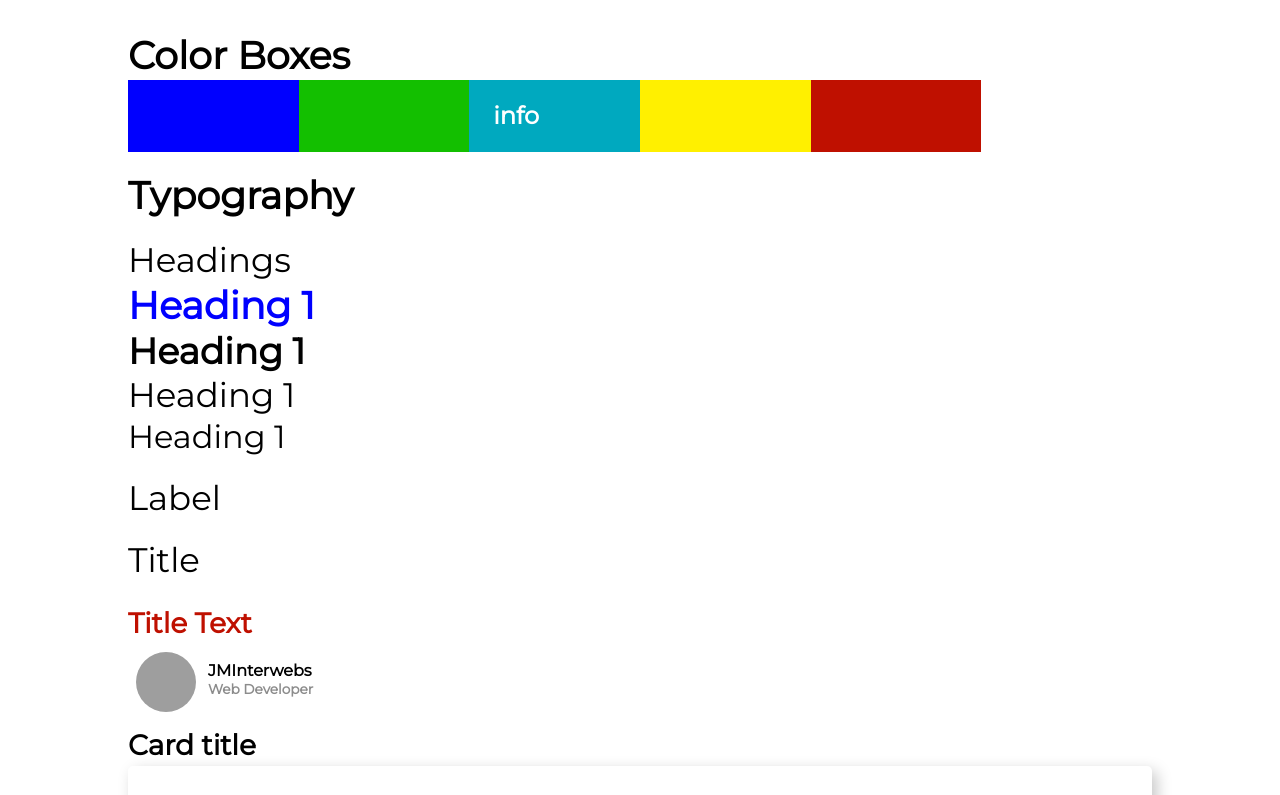
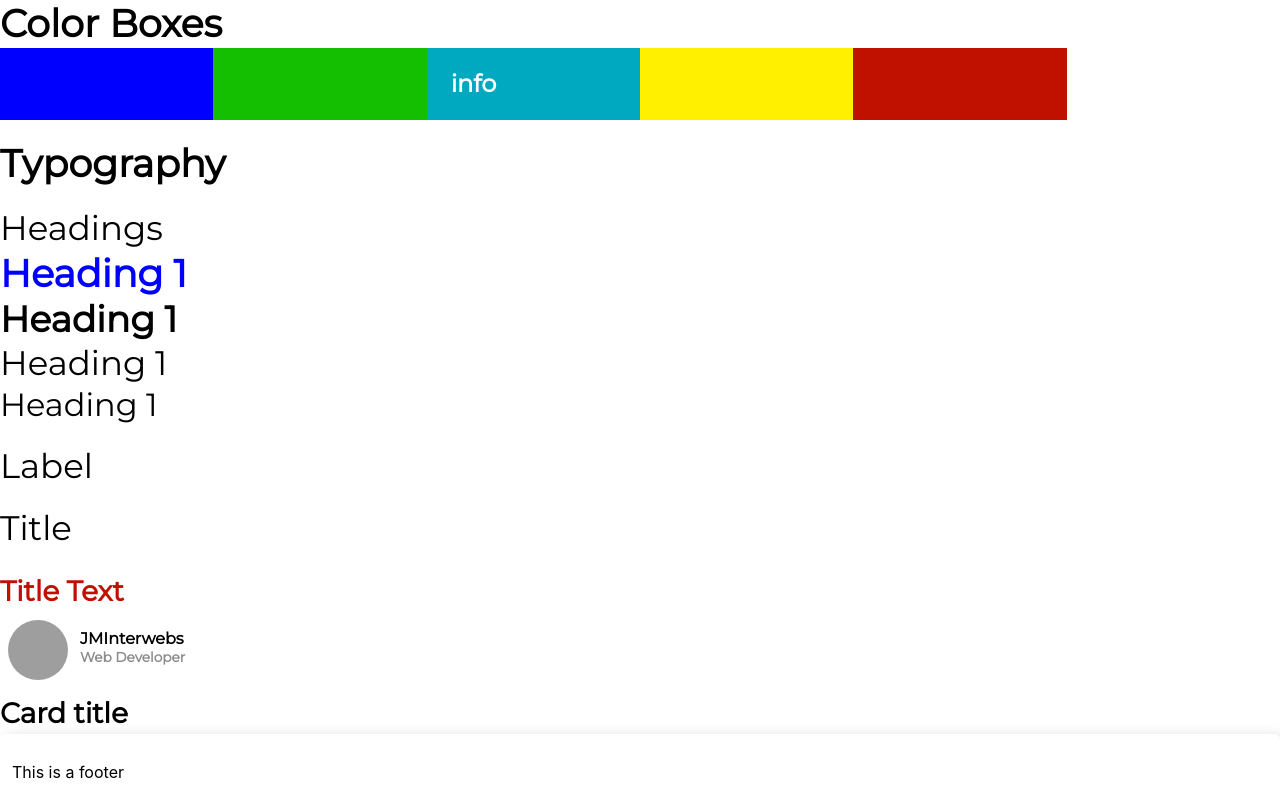
Before and after one commit to jminterwebs/jmdesign, a React (Create React App) app: page / in a window 1280 px wide. Shown: the top 795 px of the page. Built offline with nearby package versions, Linux system fonts and the light colour scheme; grey boxes are pictures that could not be loaded; a web font is replaced by a local one.

Commit message:
fix npm package issues

```diff
--- a/package.json
+++ b/package.json
@@ -1,6 +1,6 @@
 {
   "name": "jmdesign",
-  "version": "0.2.5",
+  "version": "0.2.7",
   "private": false,
   "main": "dist/components/index.js",
   "module": "dist/components/index.js",
--- a/src/components/typography/BodyText.js
+++ b/src/components/typography/BodyText.js
@@ -3,7 +3,7 @@ import React from 'react';
 import PropTypes from 'prop-types';
 
 // Global Style
-import 'styles/scss/global.scss';
+import '../../styles/scss/global.scss';
 
 export default function BodyText(props) {
   const { children, align } = props;
--- a/src/components/typography/Heading.js
+++ b/src/components/typography/Heading.js
@@ -1,7 +1,7 @@
 import React from 'react';
 import PropTypes from 'prop-types';
 
-import 'styles/scss/global.scss';
+import '../../styles/scss/global.scss';
 
 export default function Heading(props) {
   const { text, size, heading, color } = props;
--- a/src/components/typography/Label.js
+++ b/src/components/typography/Label.js
@@ -3,7 +3,7 @@ import React from 'react';
 import PropTypes from 'prop-types';
 
 // Global Style
-import 'styles/scss/global.scss';
+import '../../styles/scss/global.scss';
 
 export default function Label(props) {
   const { label, weight, displayStyle, labelColor } = props;
--- a/src/components/typography/SubLabel.js
+++ b/src/components/typography/SubLabel.js
@@ -3,7 +3,7 @@ import React from 'react';
 import PropTypes from 'prop-types';
 
 // Global Style
-import 'styles/scss/global.scss';
+import '../../styles/scss/global.scss';
 
 export default function SubLabel(props) {
   const { subLabel } = props;
--- a/src/components/typography/Title.js
+++ b/src/components/typography/Title.js
@@ -1,7 +1,7 @@
 import React from 'react';
 import PropTypes from 'prop-types';
 
-import 'styles/scss/global.scss';
+import '../../styles/scss/global.scss';
 
 export default function Title(props) {
   const { text, color } = props;
--- a/src/styles/scss/global.scss
+++ b/src/styles/scss/global.scss
@@ -19,10 +19,6 @@ h3 {
   outline: none;
 }
 /* GLOBAL RESETs ENDS*/
-.App {
-  width: 80%;
-  margin: 2em auto;
-}
 
 .dark {
   background: $dark-color;
```
